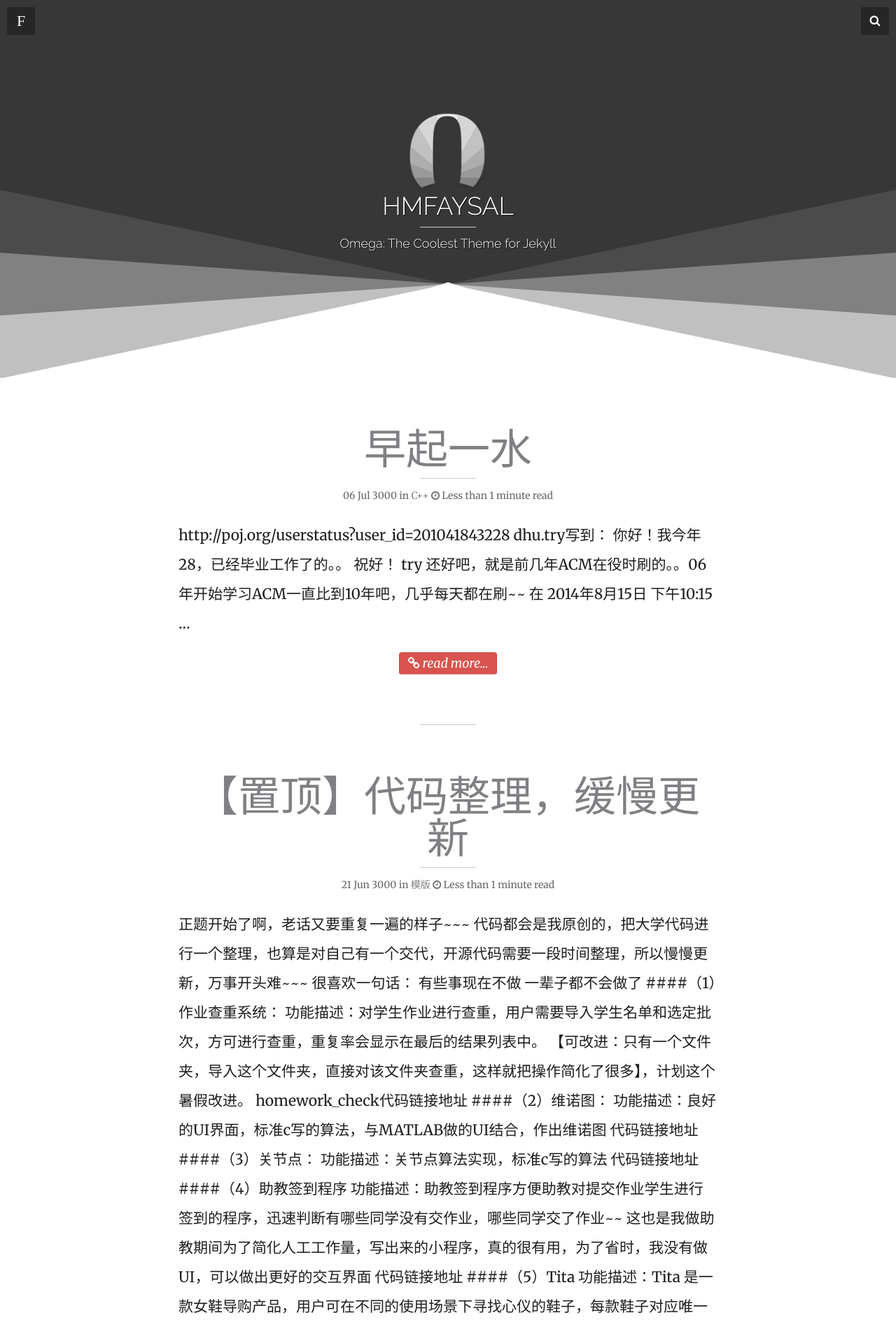
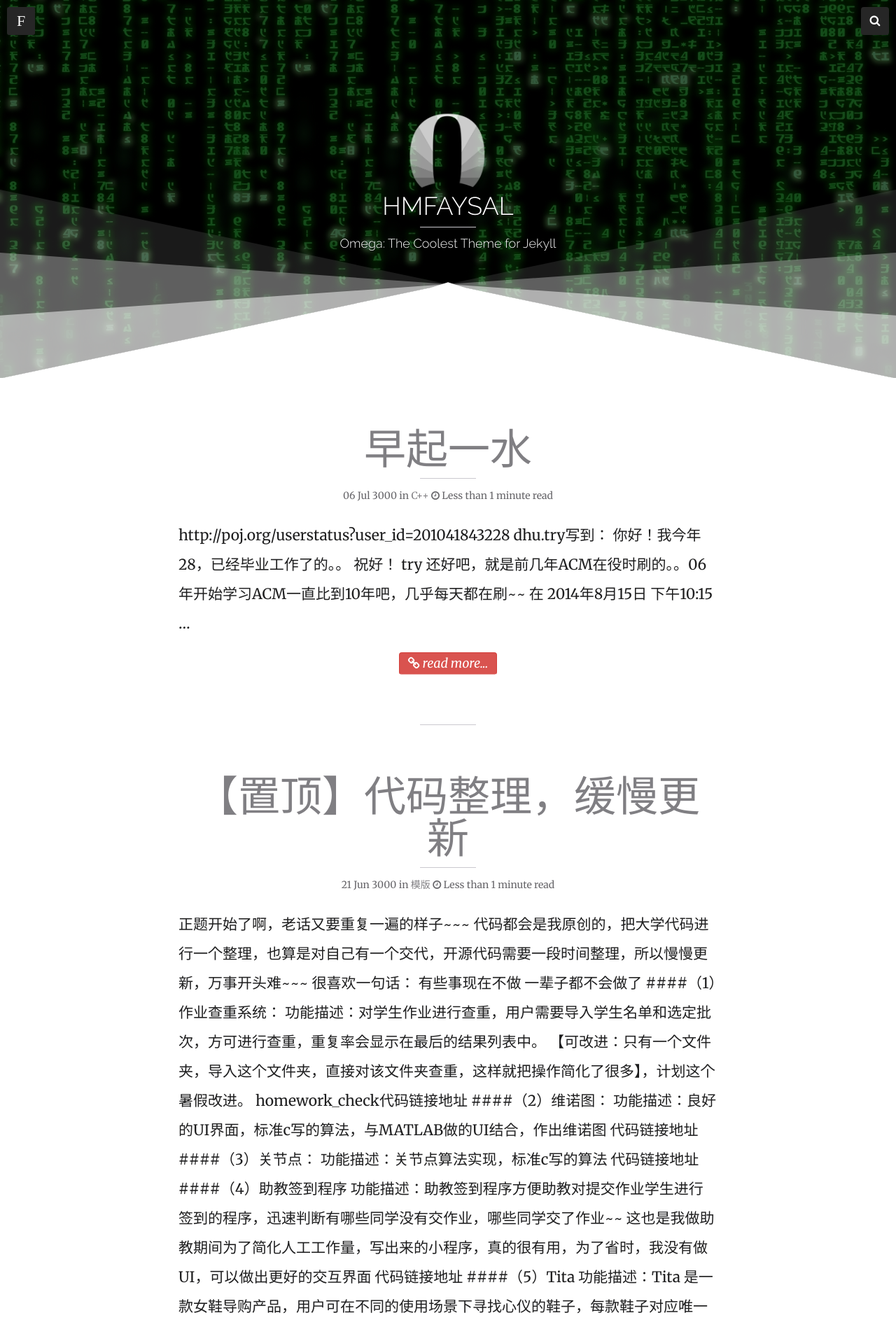
Before and after one commit to billhhh/whblog-omega, a Jekyll site: the page built from index.html, in a window 1280 px wide. Shown: the top 1896 px of the page at 70% size. Built offline with Jekyll 4.4.1, drawn with Linux system fonts in a browser that asks for light colours; nearby versions of some CDN libraries; the list of posts is cut into pages by our own code.

Commit message:
github bg-image

```diff
--- a/_config.yml
+++ b/_config.yml
@@ -3,7 +3,7 @@ description:      "Omega: The Coolest Theme for Jekyll"
 logo:             omikron.png
 disqus_shortname: hmfaysal
 # Assign a default image for your site's header and footer
-default_bg:       "http://img.blog.csdn.net/20160721143750023"
+default_bg:       the-matrix.jpg
 search:           true
 share:            true
 # Read Time is a calculator tp provide post read-time based on word count. Usage is recommended.
```
